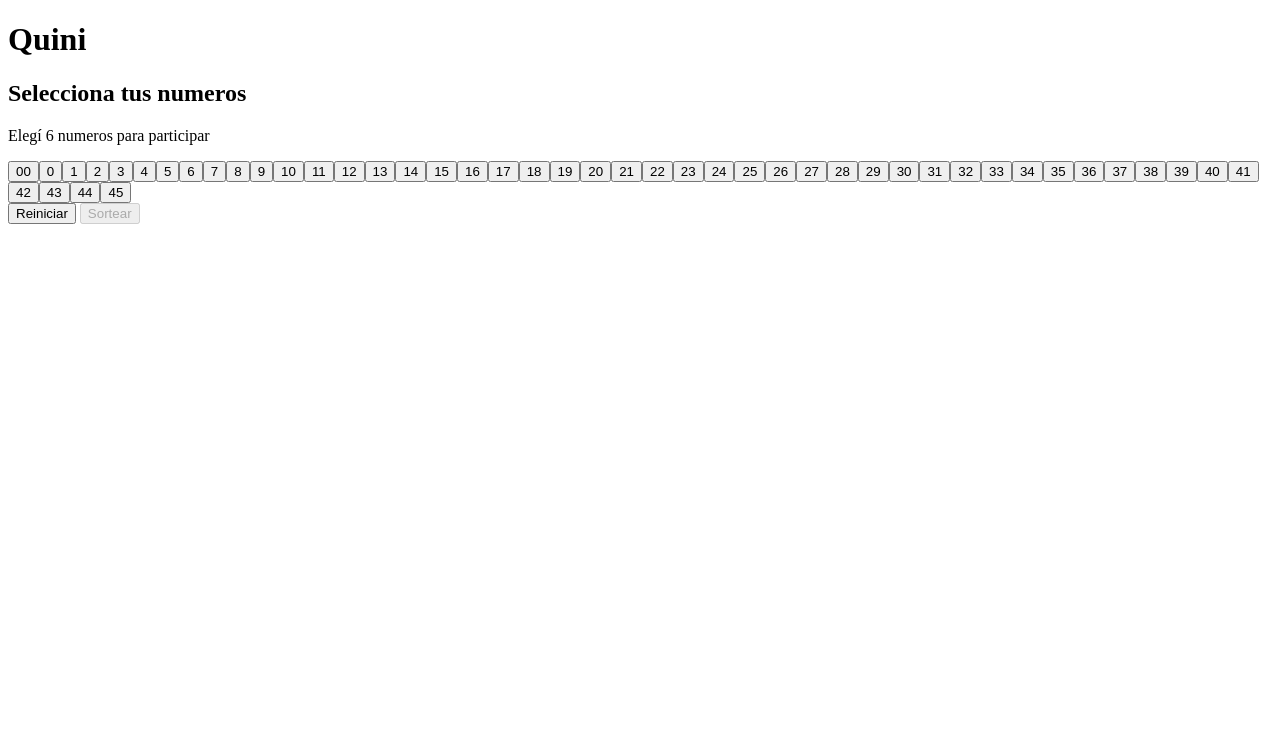
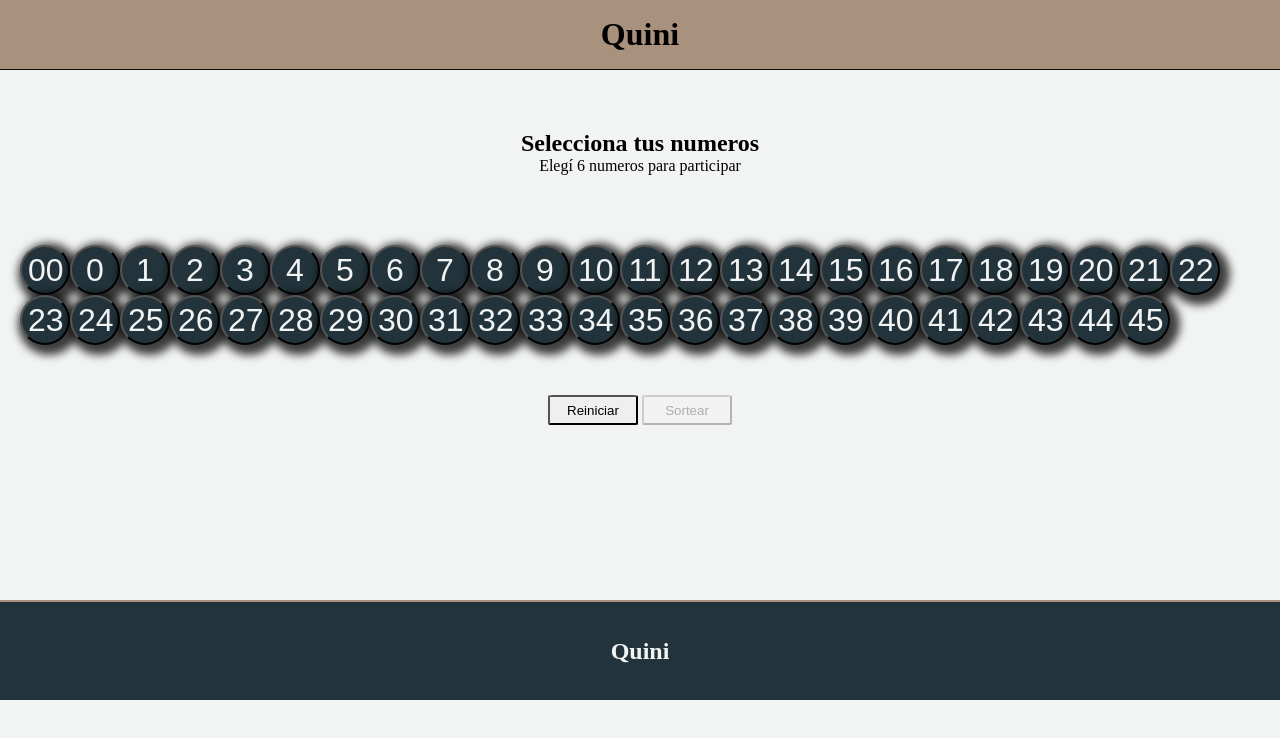
Before and after one commit to AlejandroGarciaPiatti/ProyectoSimQuini, a plain HTML site: page index.html in a window 1280 px wide. Drawn offline with Linux system fonts and the light colour scheme.

Commit message:
Se aplican estilos

```diff
--- a/index.html
+++ b/index.html
@@ -4,19 +4,22 @@
     <meta charset="UTF-8">
     <meta http-equiv="X-UA-Compatible" content="IE=edge">
     <meta name="viewport" content="width=device-width, initial-scale=1.0">
+    <link rel="stylesheet" href="./style/style.css">
     <title>Document</title>
 </head>
 <body>
+    <header>
+        <h1>Quini</h1>
+    </header>
     <main>
-        <h1>Quini</h1>
-        <section>
+        <section class="tablero">
             <h2>Selecciona tus numeros</h2>
             <p>Elegí 6 numeros para participar</p>
             <div id="numerosUsuario">
 
 
             </div>
-            <div>
+            <div class="botonesAccion">
                 <input id="reiniciar" type="button" value="Reiniciar">
                 <input id="sortear" type="button" value="Sortear" disabled>
             </div>
@@ -25,7 +28,7 @@
         </section>
 
         <section id="resultados">
-            <h2>Resultados</h2>
+            <h2>RESULTADOS</h2>
             <div>
                 <h3>NUMEROS ELEGIDOS</h3>
                 <p id="numerosSeleccionados">
@@ -59,7 +62,9 @@
             </div>
         </section>
     </main>
-
+    <footer>
+        <h2>Quini</h2>
+    </footer>
     <script src="./js/quini.js"></script>
 </body>
 </html>
--- a/js/quini.js
+++ b/js/quini.js
@@ -34,35 +34,19 @@ class Sorteo{
             }
 
         }
-        // console.log(`Tuviste ${aciertos} aciertos en sorteo ${this.name}`);
-        // switch(aciertos){
-        //     case 3:
-        //         return(`Ganaste ${Math.round(this.premio / 35)} pesos`);
-        //         break;
-        //     case 4:
-        //         return(`Ganaste ${Math.round(this.premio / 22)} pesos`);
-        //         break;
-        //     case 5:
-        //         return(`Ganaste ${Math.round(this.premio / 10)} pesos`);
-        //         break;
-        //     case 6:
-        //         return(`Ganaste ${Math.round(this.premio / 2)} pesos`);
-        //         break;
-        //     default:
-        //         console.log(`Seguí participando`);
-        // }
+
         switch(aciertos){
             case 3:
-                return(`Tuviste ${aciertos} aciertos en el sorteo ${this.name}. Ganaste ${Math.round(this.premio / 35)} pesos`);
+                return(`Tuviste ${aciertos} aciertos en el sorteo ${this.name}. <span class=ganador>Ganaste ${Math.round(this.premio / 35)} pesos</span>`);
                 break;
             case 4:
-                return(`Tuviste ${aciertos} aciertos en el sorteo ${this.name}. Ganaste ${Math.round(this.premio / 22)} pesos`);
+                return(`Tuviste ${aciertos} aciertos en el sorteo ${this.name}. <span class=ganador>Ganaste ${Math.round(this.premio / 22)} pesos</span>`);
                 break;
             case 5:
-                return(`Tuviste ${aciertos} aciertos en el sorteo ${this.name}. Ganaste ${Math.round(this.premio / 10)} pesos`);
+                return(`Tuviste ${aciertos} aciertos en el sorteo ${this.name}. <span class=ganador>Ganaste ${Math.round(this.premio / 10)} pesos</span>`);
                 break;
             case 6:
-                return(`Tuviste ${aciertos} aciertos en el sorteo ${this.name}. Ganaste ${Math.round(this.premio / 2)} pesos`);
+                return(`Tuviste ${aciertos} aciertos en el sorteo ${this.name}. <span class=ganador>Ganaste ${Math.round(this.premio / 2)} pesos</span>`);
                 break;
             default:
                 return(`Tuviste ${aciertos} aciertos en el sorteo ${this.name}. Seguí participando`);
@@ -176,15 +160,15 @@ botonReiniciar.onclick = ()=>{
 
 botonSortear.onclick = ()=>{
     botonSortear.disabled = true;
-    numerosSeleccionados.innerHTML = `Tus numeros son ${numerosElegidos.join("-")}`;
+    numerosSeleccionados.innerHTML = `Tus numeros elegidos fueron: <b>${numerosElegidos.join("-")}</b>`;
     tradicional.sortearNumeros();
-    numerosTradicional.innerHTML=  `Los numeros sorteados fueron: ${tradicional.numerosGanadores()}, ${tradicional.cantidadAciertos()}`;
+    numerosTradicional.innerHTML=  `Los numeros sorteados fueron: <b>${tradicional.numerosGanadores()}</b>, ${tradicional.cantidadAciertos()}`;
     laSegunda.sortearNumeros();
-    numerosSegunda.innerHTML=  `Los numeros sorteados fueron: ${laSegunda.numerosGanadores()}, ${laSegunda.cantidadAciertos()}`;
+    numerosSegunda.innerHTML=  `Los numeros sorteados fueron: <b>${laSegunda.numerosGanadores()}</b>, ${laSegunda.cantidadAciertos()}`;
     revancha.sortearNumeros();
-    numerosRevancha.innerHTML=  `Los numeros sorteados fueron: ${revancha.numerosGanadores()}, ${revancha.cantidadAciertos()}`;
+    numerosRevancha.innerHTML=  `Los numeros sorteados fueron: <b>${revancha.numerosGanadores()}</b>, ${revancha.cantidadAciertos()}`;
     siempreSale.sortearNumeros();
-    numerosSiempreSale.innerHTML=  `Los numeros sorteados fueron: ${siempreSale.numerosGanadores()}, ${siempreSale.cantidadAciertos()}`;
+    numerosSiempreSale.innerHTML=  `Los numeros sorteados fueron: <b>${siempreSale.numerosGanadores()}</b>, ${siempreSale.cantidadAciertos()}`;
     seccionResultados.style.display = "block";
 }
 
--- /dev/null
+++ b/style/style.css
@@ -0,0 +1,83 @@
+*{
+    margin: 0;
+    box-sizing: border-box;
+}
+body{
+    display: grid;
+    grid-template-rows: 1fr 5fr 1fr;
+    background-color: #f2f4f3;
+}
+header{
+    background-color: #a9927d;
+    display: flex;
+    justify-content: center;
+    align-items: center;
+    border-bottom: 1px solid #0a0908;
+    height: 70px;
+}
+footer{
+    background-color: #22333b;
+    border-top: 2px solid #a9927d;
+    color: #f2f4f3;
+    display: flex;
+    justify-content: center;
+    align-items: center;
+    min-height: 100px;
+}
+main{
+    background-color: #f2f4f3;
+    margin-bottom: 10px;
+}
+
+.tablero{
+    margin-top: 30px;
+    display: flex;
+    flex-direction: column;
+    align-items: center;
+}
+
+#numerosUsuario{
+    margin-top: 50px;
+    padding: 20px;
+    display: flex;
+    gap: px;
+    flex-wrap: wrap;
+}
+
+
+
+.botonNumero{
+    height: 50px;
+    width: 50px;
+    border-radius: 100%;
+    font-size: 2rem;
+    color: #f2f4f3;
+    background-color: #22333b;
+    box-shadow: 4px 4px 8px 6px rgba(0,0,0,0.75);
+}
+.botonNumero:disabled{
+    background-color: #8a8a8a;
+    border: 1px solid red;
+}
+
+.botonesAccion input{
+    margin-top: 30px;
+    height: 30px;
+    width: 90px;
+    border-radius: 5%;
+}
+
+#resultados{
+    display: flex;
+    flex-direction: column;
+    margin-top: 30px;
+}
+
+#resultados h3, #resultados h2, #resultados p{
+    text-align: center;
+    padding: 10px;
+}
+
+.ganador{
+    color: #0e8814;
+}
```
